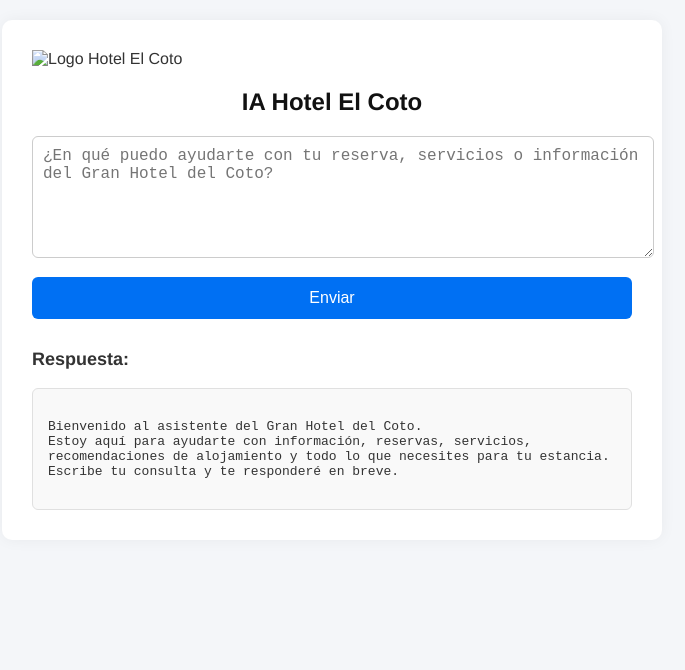
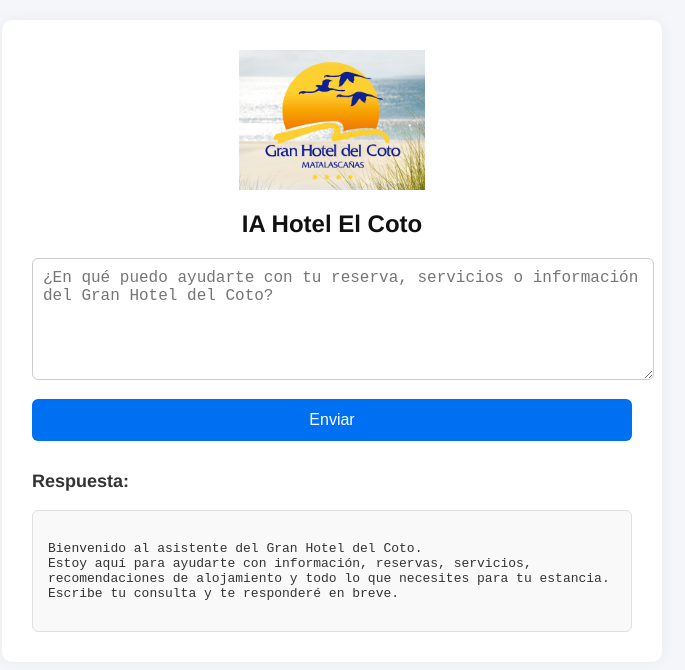
Before and after one commit to viveka2024/ia-hoteles-web, a website: page public/hotel-elcoto.html in a window 1280 px wide. Shown: the whole page, without its empty margins (308-993 px from the left). Drawn offline with Linux system fonts and the light colour scheme.

Commit message:
Update hotel-elcoto.html

```diff
--- a/public/hotel-elcoto.html
+++ b/public/hotel-elcoto.html
@@ -80,8 +80,8 @@
     <!-- Logo de Hotel El Coto -->
     <img
       id="hotelLogo"
-      src="/logos/hotel-el-coto.jpg"
-      alt="Logo Hotel El Coto"
+      src="/logos/hotel-coto.jpg"
+      alt="Logo Gran Hotel del Coto"
     />
 
     <h2>IA Hotel El Coto</h2>
```
